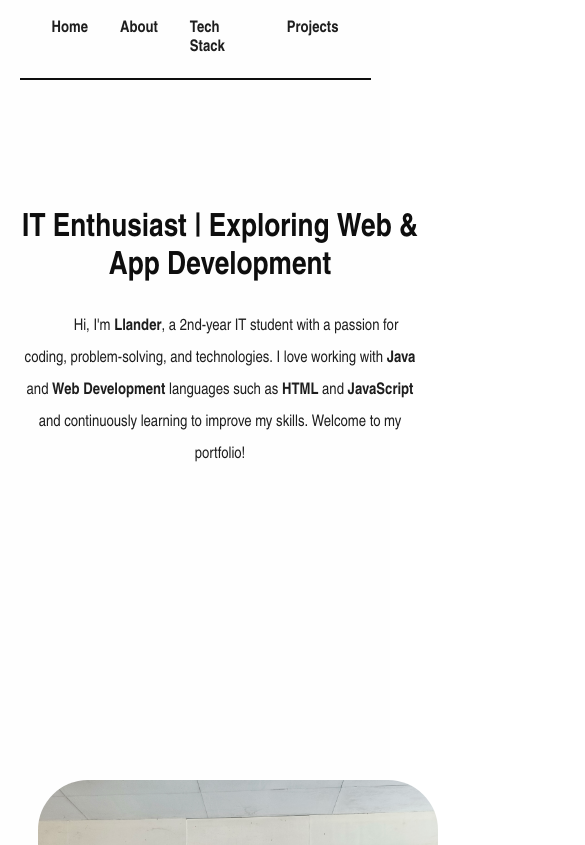
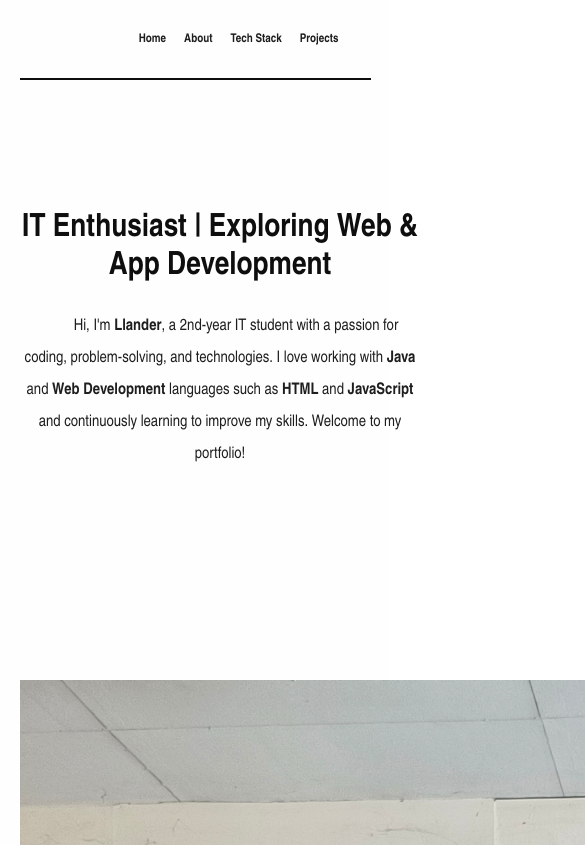
Before and after one commit to Llander15/LlanderArroz-Portfolio, a React (Vite) app: page / in a window 390 px wide. Shown: the top 845 px of the page, 585 px wide, since content can reach past the window. Built offline with nearby package versions, Linux system fonts and the light colour scheme.

Commit message:
Update index.css

```diff
--- a/src/index.css
+++ b/src/index.css
@@ -15,6 +15,11 @@
     font-size: 32px;
     color: #0e0e0e;
     margin: 0 !important;
+}
+@media screen and (max-width: 600) {
+    .title{
+        font-size: 24px;
+    }
 }
 .text{
     font-size: 16px;
@@ -69,6 +74,12 @@
     .header-name{
         display: none;
     }
+    .nav-section{
+        gap: 18px;
+    }
+    .nav-link{
+        font-size: 12px;
+    }
 }
 
 /* ---- */
@@ -96,7 +107,16 @@
     text-indent: 32px !important;
     line-height: 32px;
 }
+@media screen and (max-width: 600) {
+    .hero-content{
+        min-width: 0;
+        width: 100%;
+    }
+    .hero-text{
+        text-indent: 24px !important;
+        line-height: 24px;
 
+}
 /* ----- */
 /* About */
 /* ----- */
@@ -160,6 +180,10 @@
 @media screen and (max-width: 1280px) {
     .about-container{
         flex-direction: column;
+    }
+    .about-img{
+        width: 100%;
+        height: auto;
     }
 }
 
```
